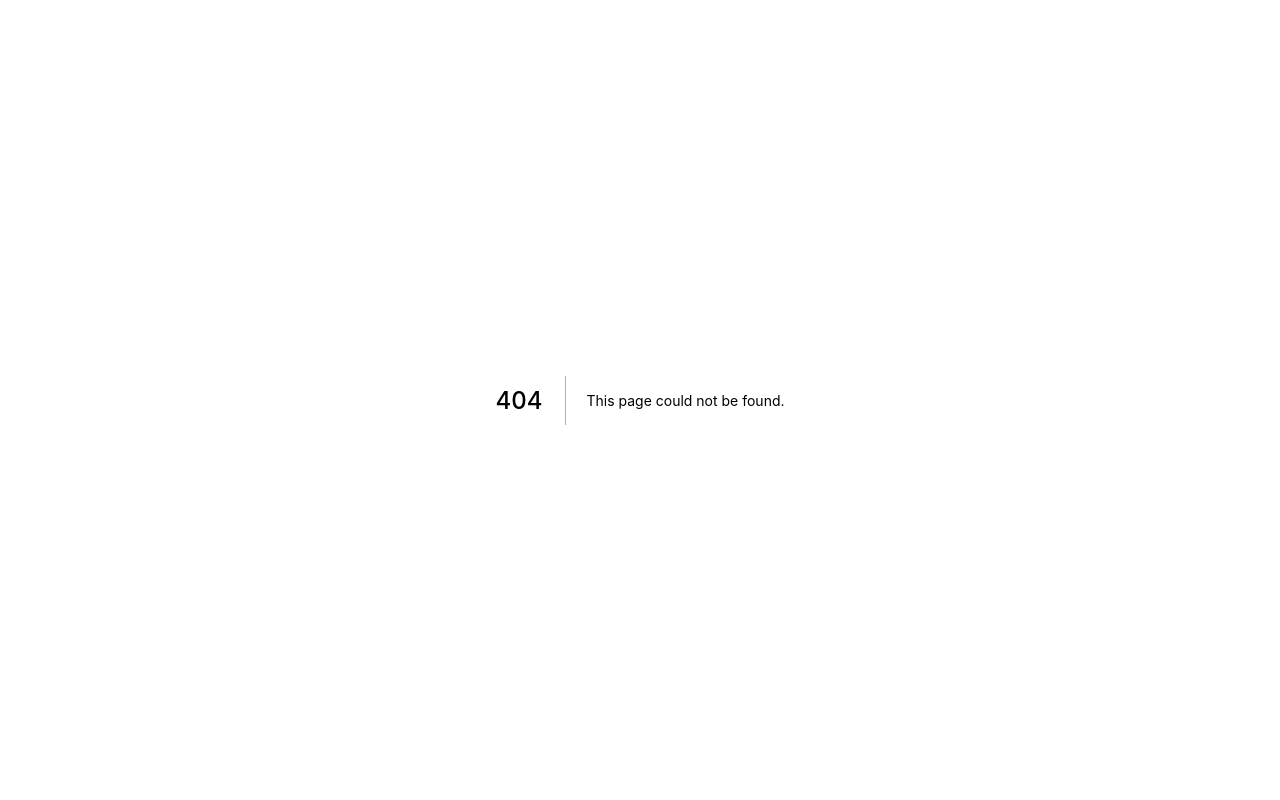
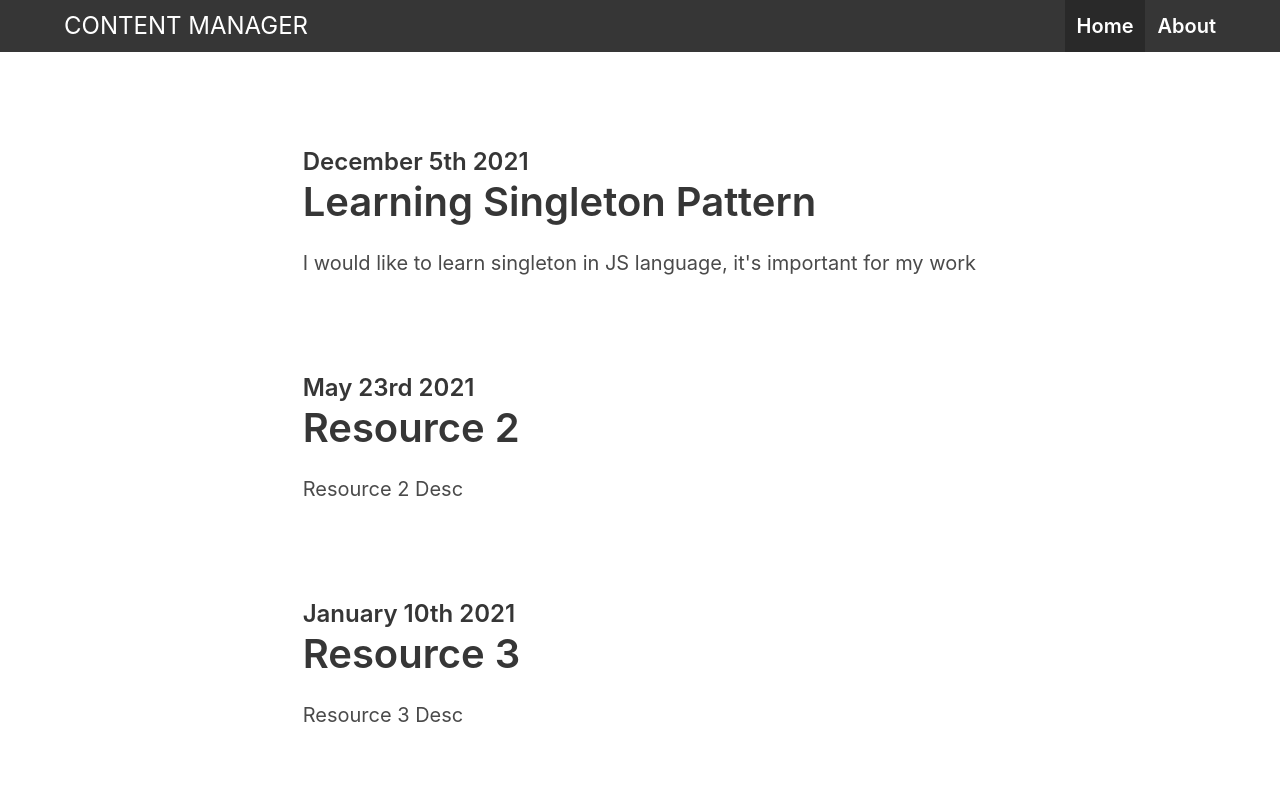
Before and after one commit to marlonfsolis/Next_Content_Manager, a Next.js app in the folder ContentManager.Client/: page /home in a window 1280 px wide. Before the commit this address had no page. Shown: the top 800 px of the page. Built offline with nearby package versions, Linux system fonts and the light colour scheme.

Commit message:
Working on Navbar

```diff
--- a/ContentManager.Client/components/Navbar.js
+++ b/ContentManager.Client/components/Navbar.js
@@ -1,7 +1,24 @@
 import React from "react";
 import Link from 'next/link'
+import { useRouter } from "next/router";
 
 const Navbar = () => {
+  const router = useRouter();
+
+  const getLinkClasses = (path, exact = true) => {
+    const patheName = router.pathname;
+    console.log(router.asPath);
+
+    let classes = "navbar-item is-size-5 has-text-weight-semibold";
+    // if (router.pathname.startsWith(path)) {
+    if (router.pathname.includes(path)) {
+      classes = classes.concat(" is-active");
+    } else if (router.pathname.includes(path)){
+
+    }
+    return classes;
+  }
+
   return (
     <>
       <nav className="navbar is-dark" role="navigation">
@@ -21,12 +38,12 @@ const Navbar = () => {
           <div id="navbarMenu" className="navbar-menu">
             <div className="navbar-end">
               <Link href="/" passHref>
-                <a className="navbar-item is-active is-size-5 has-text-weight-semibold">
+                <a className={getLinkClasses("/home")}>
                   Home
                 </a>
               </Link>
-              <Link href="/about" passHref>
-                <a className="navbar-item is-size-5 has-text-weight-semibold">
+              <Link href="/home/about" passHref>
+                <a className={getLinkClasses("/home/about")}>
                 About
                 </a>
               </Link>
--- a/ContentManager.Client/pages/about.js
+++ b/ContentManager.Client/pages/home/about.js
@@ -12,7 +12,7 @@ export default function About() {
    * Install swr: npm install swr
    * THen use it like here
    */
-  const {data, error} = useSWR('api/about', fetcher);
+  const {data, error} = useSWR('../api/about', fetcher);
 
   if (error) return <div>failed to load</div>
   if (!data) return <div>loading...</div>
--- /dev/null
+++ b/ContentManager.Client/pages/home/index.js
@@ -0,0 +1,56 @@
+import Layout from "components/Layout";
+import ResourceHiglight from "components/ResourceHiglight";
+import Newsletter from "components/Newsletter";
+import ResourceList from "components/ResourceList";
+import Footer from "components/Footer";
+
+export default function Home({resources}) {
+  return (
+    <>
+      <Layout>
+        <ResourceHiglight resources={resources} />
+        <Newsletter />
+        <ResourceList resources={resources} />
+        <Footer />
+      </Layout>
+    </>
+  );
+}
+
+/**
+ * This method is call on every request rather than getStaticProps that is called only once
+ * Important: These methods only work on pages [NOT ON COMPONENTS]. You should fetch the data on the page
+ * and pass it down to components.
+ */
+export async function getServerSideProps() {
+
+  /**
+   * Here we are calling an api endpoint on express located on pages/api folder.
+   * Here (pages/api) Next.js allow us to build api endpoints.
+   * But we can use any other external api. Just need to fetch from the right URL.
+   */
+  const resData = await fetch('http://localhost:3000/api/resources');
+  const data = await resData.json();
+
+  return {
+    props: {
+      resources: data
+    }
+  }
+}
+
+
+/**
+ * Cannot be used together with getServerSideProps
+ */
+// export async function getStaticProps() {
+
+//   const resData = await fetch('http://localhost:3000/api/resources');
+//   const data = await resData.json();
+
+//   return {
+//     props: {
+//       resources: data
+//     }
+//   }
+// }
```
Also changed, not shown: ContentManager.Client/pages/index.js (+3 -49 lines).
